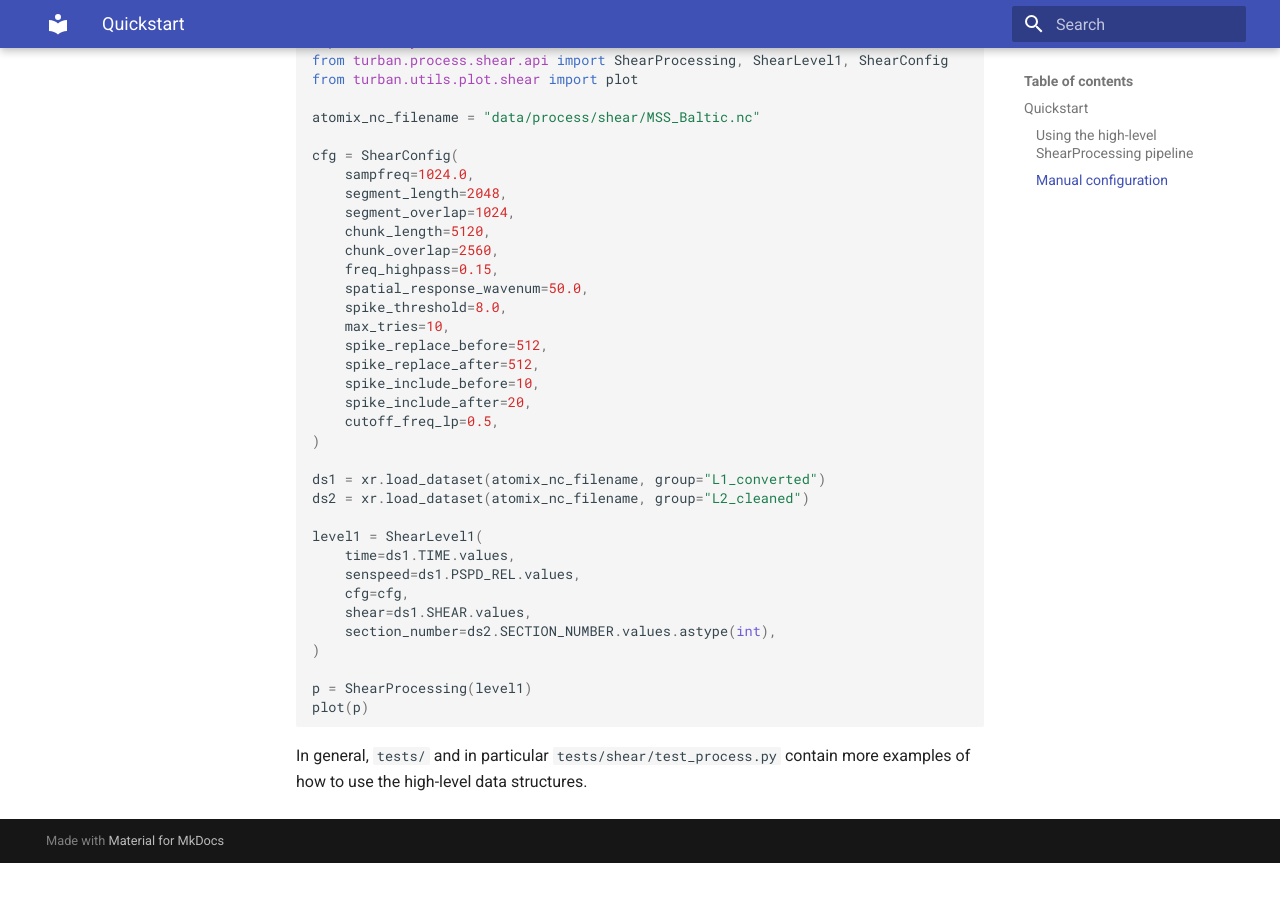
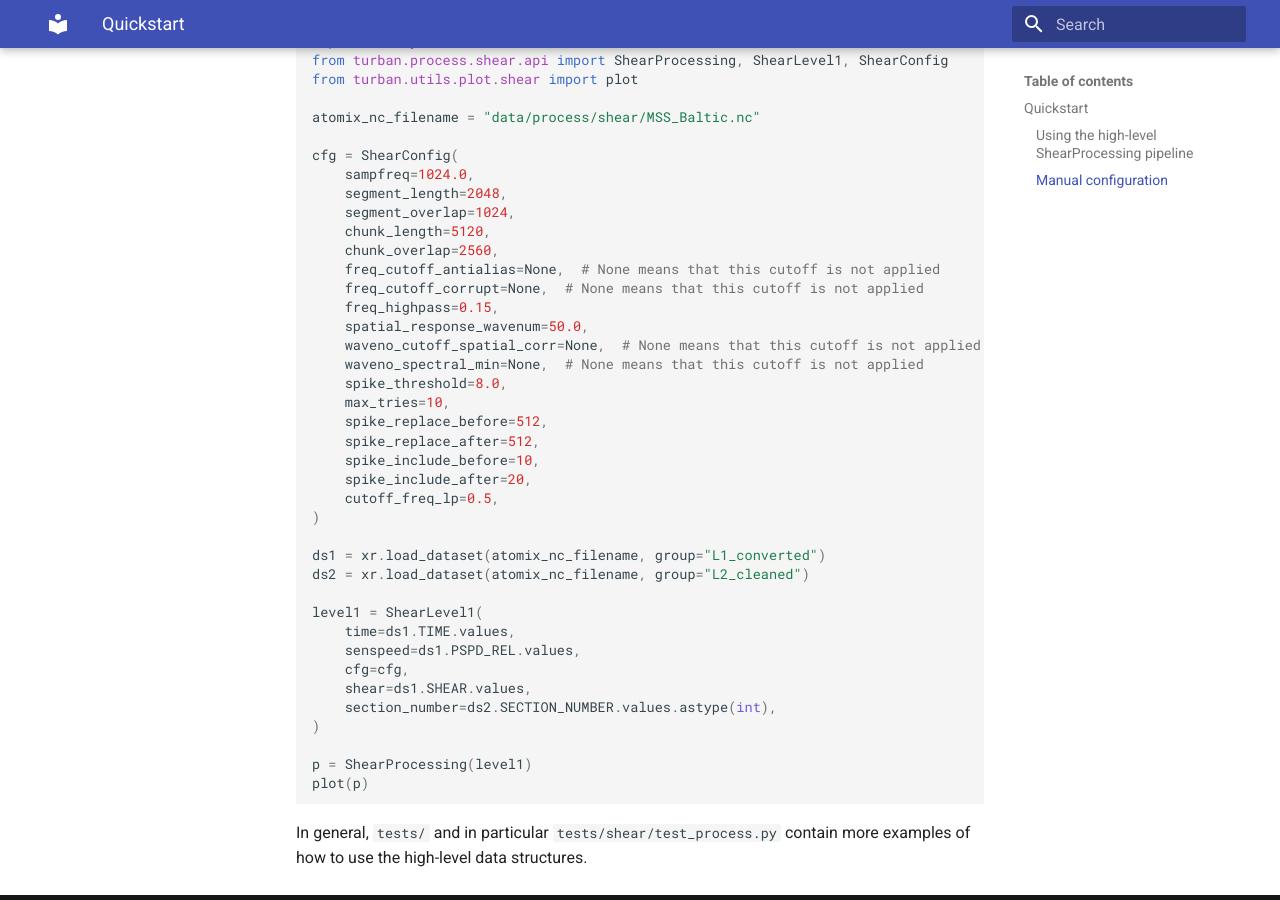
Before and after one commit to turban-toolbox/turban-toolbox, an MkDocs documentation site: the page built from docs/quickstart.md, in a window 1280 px wide and 900 px high, scrolled down 781 px. Built offline with MkDocs 1.6.1 and Material for MkDocs 9.7.7, drawn with Linux system fonts in a browser that asks for light colours; before the commit the page ends 1644 px from its top, so only the background shows below that.

Commit message:
explained cutoff wavenumber None in quickstart docs

```diff
--- a/docs/quickstart.md
+++ b/docs/quickstart.md
@@ -36,8 +36,12 @@ cfg = ShearConfig(
     segment_overlap=1024,
     chunk_length=5120,
     chunk_overlap=2560,
+    freq_cutoff_antialias=None,  # None means that this cutoff is not applied
+    freq_cutoff_corrupt=None,  # None means that this cutoff is not applied
     freq_highpass=0.15,
     spatial_response_wavenum=50.0,
+    waveno_cutoff_spatial_corr=None,  # None means that this cutoff is not applied
+    waveno_spectral_min=None,  # None means that this cutoff is not applied
     spike_threshold=8.0,
     max_tries=10,
     spike_replace_before=512,
```
